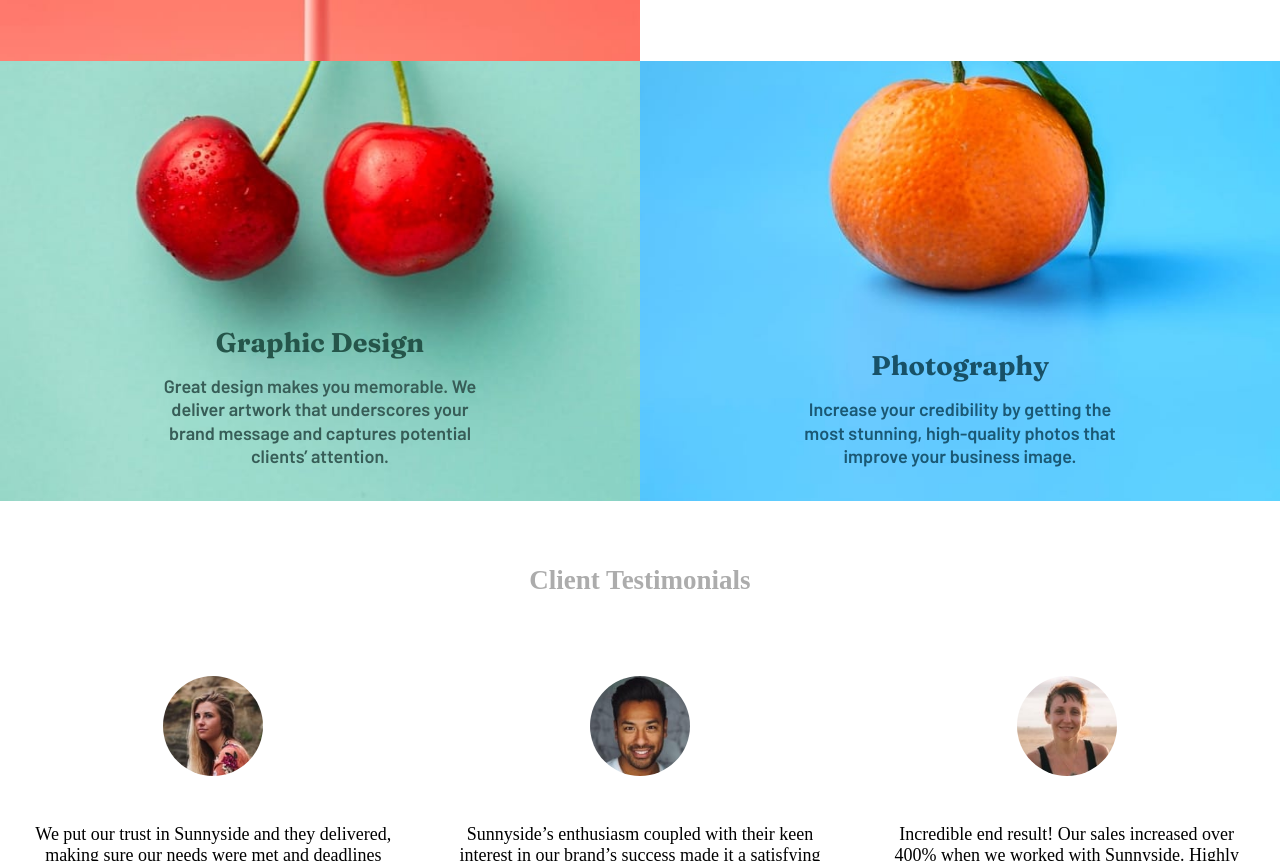
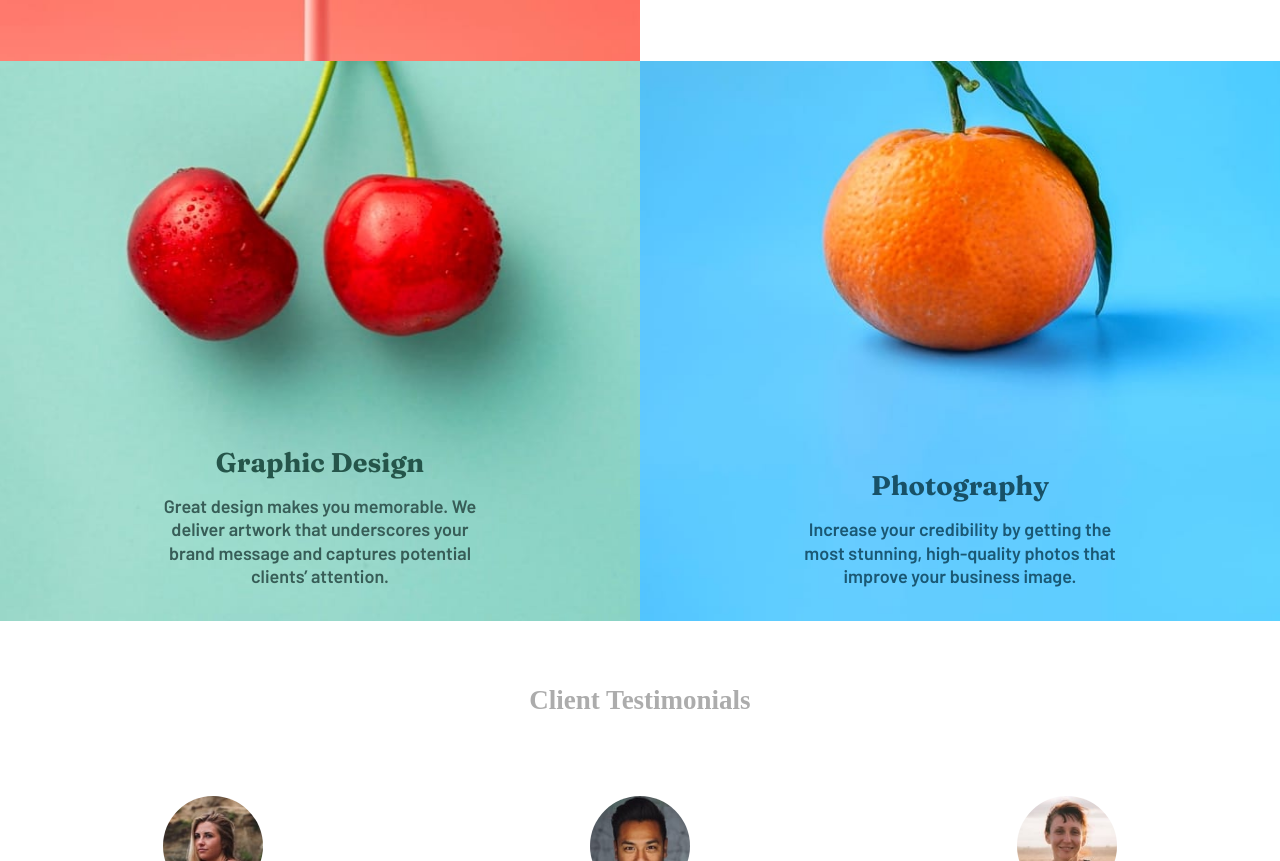
Before and after one commit to satish-Maurya-4/sunnyside-web-APP, a plain HTML site: page index.html in a window 1280 px wide. Shown: the part 1806-2667 px from the top of the page. Drawn offline with Linux system fonts and the light colour scheme.

Commit message:
update service bg image in index.css

```diff
--- a/index.css
+++ b/index.css
@@ -470,7 +470,8 @@ body {
       padding: 0;
   }
   .one, .two{
-    height: 55vh;
+    height: 70vh;
+    background-position: top;
   }
   .service__prem--info{
     margin-bottom: 2rem;
```
